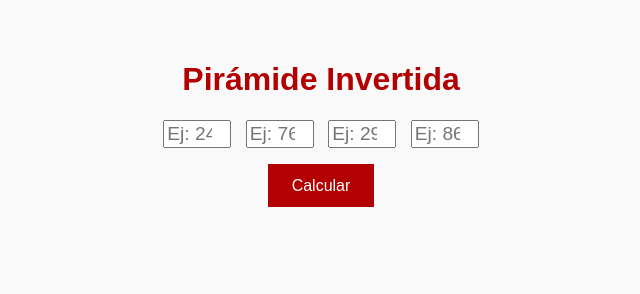
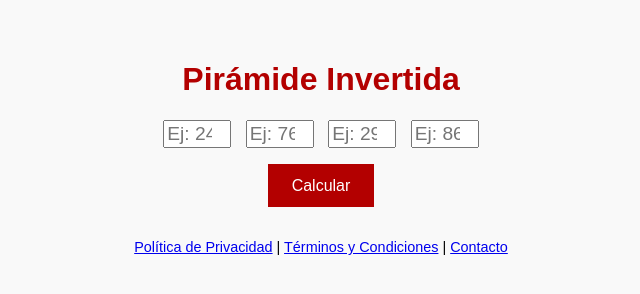
Before and after one commit to milin1727/la-suerte, a plain HTML site: page index.html in a window 1280 px wide. Shown: the whole page, without its empty margins (319-959 px from the left). Drawn offline with Linux system fonts and the light colour scheme.

Commit message:
Update index.html

```diff
--- a/index.html
+++ b/index.html
@@ -103,5 +103,10 @@
       `;
     }
   </script>
+  <footer style="text-align:center; margin-top: 2em; font-size: 0.9em;">
+    <a href="privacidad.html">Política de Privacidad</a> |
+    <a href="terminos.html">Términos y Condiciones</a> |
+    <a href="contacto.html">Contacto</a>
+  </footer>
 </body>
 </html>
```
